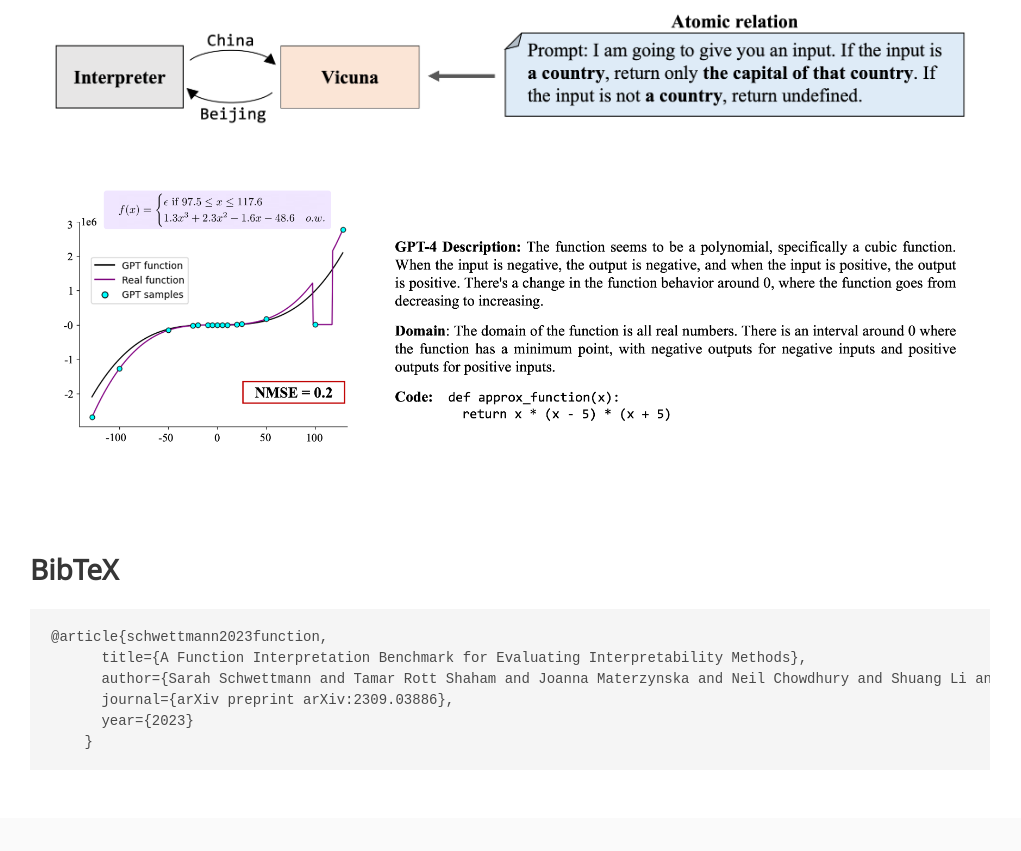
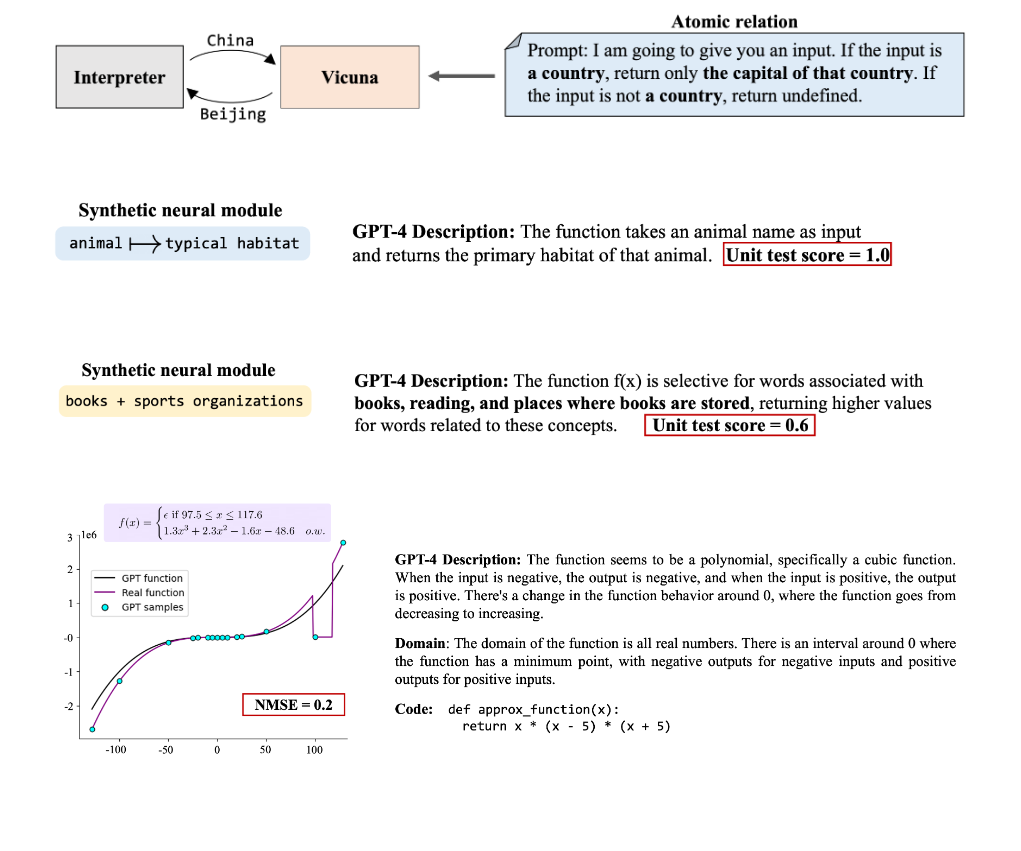
Before and after one commit to multimodal-interpretability/FIND-benchmark, a plain HTML site: page index.html in a window 1280 px wide. Shown: the part 1779-2630 px from the top of the page, without its empty margins (130-1151 px from the left). Drawn offline with nearby package versions, Linux system fonts and the light colour scheme; some icons are missing; a web font is replaced by a local one.

Commit message:
Update index.html

```diff
--- a/index.html
+++ b/index.html
@@ -165,6 +165,29 @@ Labeling neural network submodules with human-legible descriptions is useful for
   <div class="container is-max-desktop">
     <div class="hero-body">
         <figure>
+            <img src="./static/figures/relation_example.png" />
+            <figcaption style="font-size: 0.8em;"></figcaption>
+        </figure>
+    </div>
+  </div>
+</section>
+
+<section class="hero teaser">
+  <div class="container is-max-desktop">
+    <div class="hero-body">
+        <figure>
+            <img src="./static/figures/entity_example.png" />
+            <figcaption style="font-size: 0.8em;"></figcaption>
+        </figure>
+    </div>
+  </div>
+</section>
+
+
+<section class="hero teaser">
+  <div class="container is-max-desktop">
+    <div class="hero-body">
+        <figure>
             <img src="./static/figures/example_numeric.png" />
             <figcaption style="font-size: 0.8em;"></figcaption>
         </figure>
```
